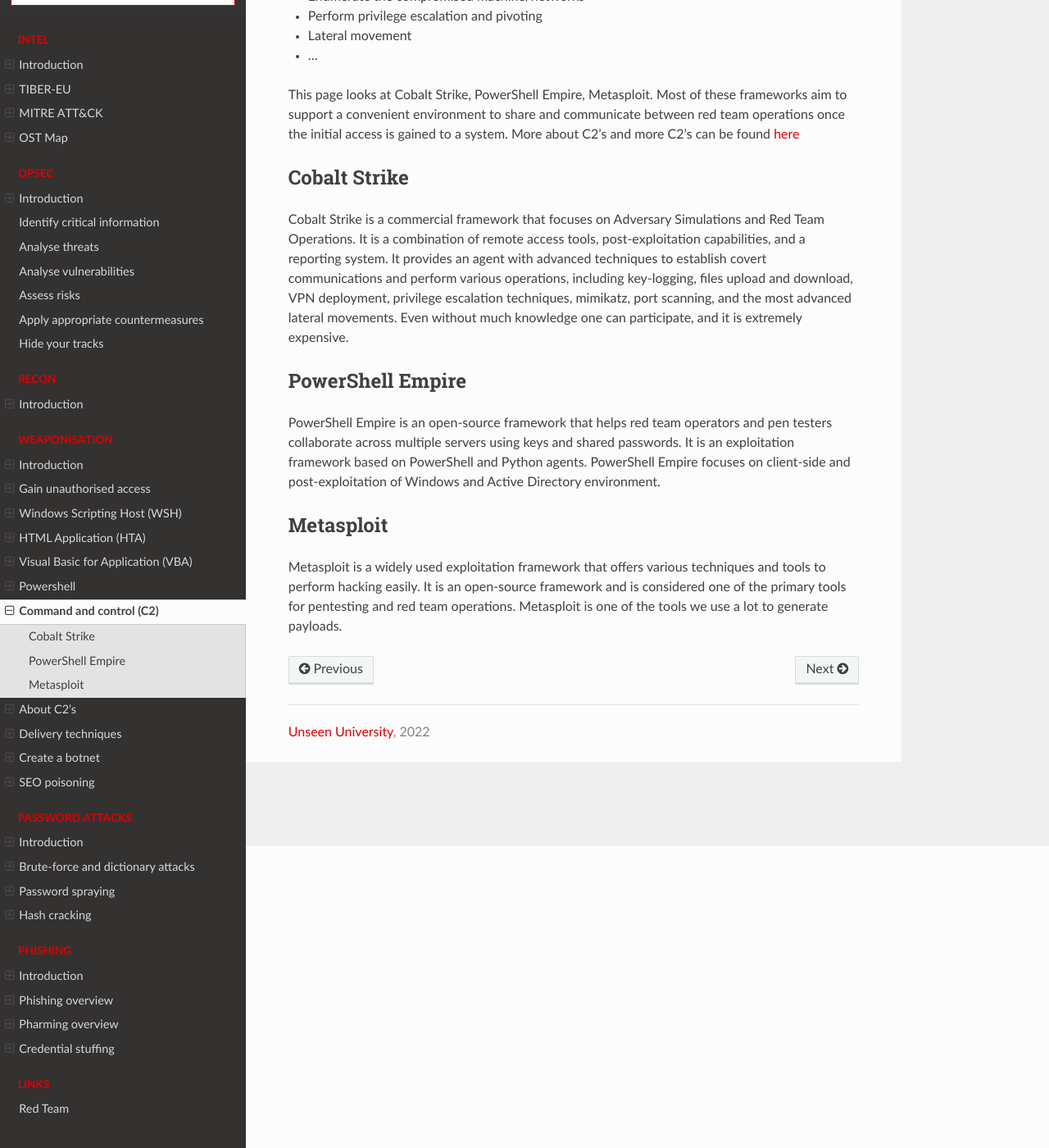
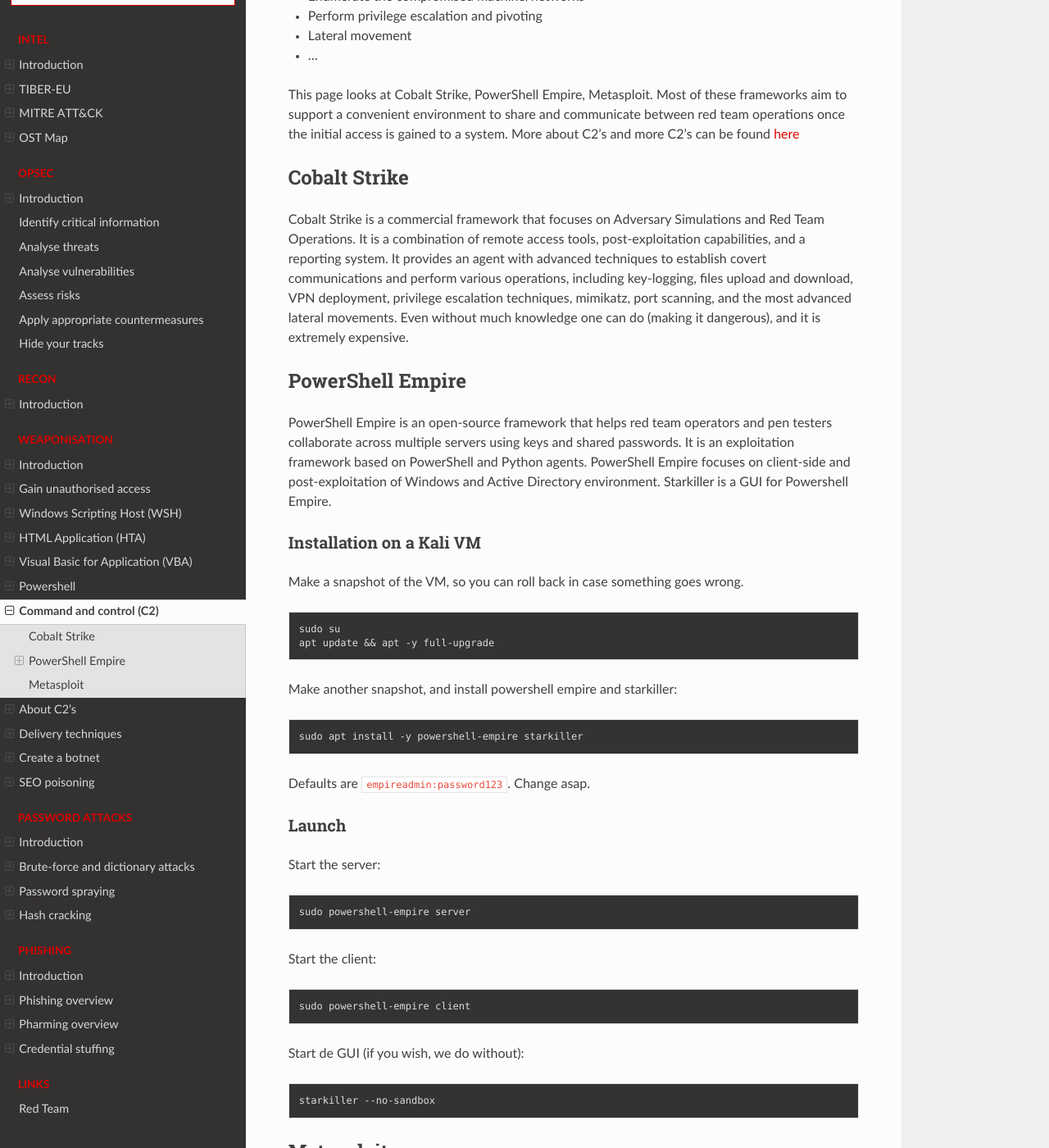
Before and after one commit to tymyrddin/red-hurdles, a Sphinx documentation site: the page built from source/docs/weapons/c2.md, in a window 1280 px wide and 1400 px high, scrolled down 368 px. Shown: the whole window at 82% size. Built offline with Sphinx 7.4.7 and the Read the Docs theme 2.0.0, drawn with Linux system fonts in a browser that asks for light colours; some of the changed text lies outside the part shown.

```diff
--- a/source/docs/weapons/c2.md
+++ b/source/docs/weapons/c2.md
@@ -23,17 +23,44 @@ Cobalt Strike is a commercial framework that focuses on Adversary Simulations an
 combination of remote access tools, post-exploitation capabilities, and a reporting system. It provides an agent
 with advanced techniques to establish covert communications and perform various operations, including key-logging,
 files upload and download, VPN deployment, privilege escalation techniques, mimikatz, port scanning, and the most
-advanced lateral movements. Even without much knowledge one can participate, and it is extremely expensive.
+advanced lateral movements. Even without much knowledge one can do (making it dangerous), and it is extremely expensive.
 
 ## PowerShell Empire
 
 PowerShell Empire is an open-source framework that helps red team operators and pen testers collaborate across
 multiple servers using keys and shared passwords. It is an exploitation framework based on PowerShell and
 Python agents. PowerShell Empire focuses on client-side and post-exploitation of Windows and Active Directory
-environment.
+environment. Starkiller is a GUI for Powershell Empire.
+
+### Installation on a Kali VM
+
+Make a snapshot of the VM, so you can roll back in case something goes wrong.
+
+    sudo su
+    apt update && apt -y full-upgrade
+
+Make another snapshot, and install powershell empire and starkiller:
+
+    sudo apt install -y powershell-empire starkiller
+
+Defaults are `empireadmin:password123`. Change asap.
+
+### Launch
+
+Start the server:
+
+    sudo powershell-empire server
+
+Start the client:
+
+    sudo powershell-empire client
+
+Start de GUI (if you wish, we do without):
+
+    starkiller --no-sandbox
 
 ## Metasploit
 
 Metasploit is a widely used exploitation framework that offers various techniques and tools to perform hacking
 easily. It is an open-source framework and is considered one of the primary tools for pentesting and red team
-operations. Metasploit is one of the tools we use a lot to generate payloads.
+operations. Metasploit is one of the tools we use a lot.
```
